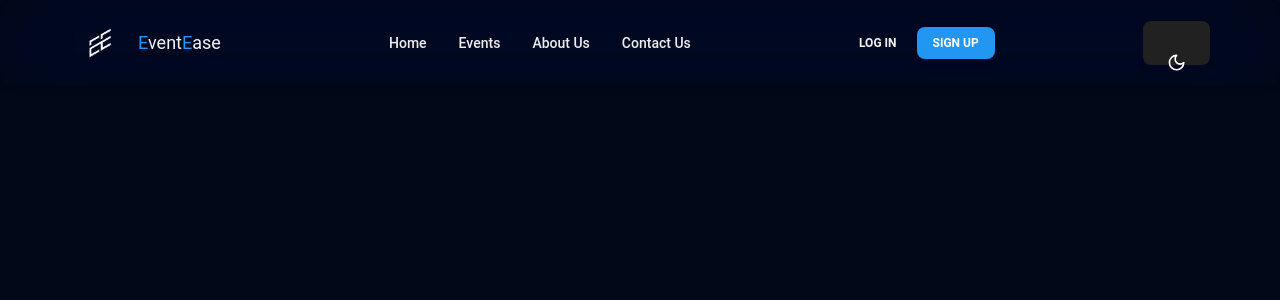
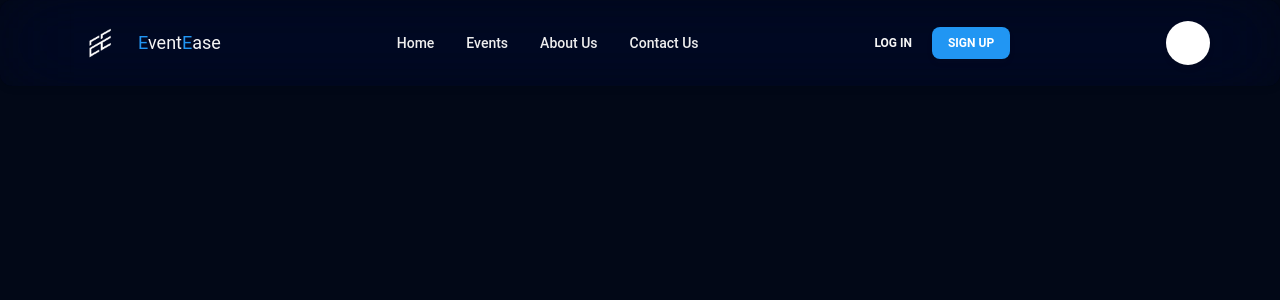
Before and after one commit to Ossama-Dev07/EventEase-, a React (Vite) app in the folder frontend/: page /recoveryPassword in a window 1280 px wide. Shown: the top 300 px of the page. Built offline with nearby package versions, Linux system fonts and the light colour scheme; no server answers.

Commit message:
change style of dark mode

```diff
--- a/frontend/src/components/SideBar.jsx
+++ b/frontend/src/components/SideBar.jsx
@@ -15,7 +15,6 @@ import logoL from "../assets/logoL.png";
 import logoD from "../assets/logoD.png";
 
 import { Moon, Sun } from "lucide-react";
-
 
 import {
   DropdownMenu,
@@ -36,6 +35,9 @@ function SideBar() {
   const { theme } = useTheme();
 
   axios.defaults.withCredentials = true;
+  const toggleTheme = () => {
+    setTheme(theme === "light" ? "dark" : "light");
+  };
 
   const handleSignup = () => {
     navigate("/signcard", {
@@ -56,7 +58,6 @@ function SideBar() {
       const res = await axios.get("http://localhost:30084/user");
       setUserData(res.data.user);
       setLogged(res.data.valid);
-
     } catch (err) {
       console.error("Error fetching data:", err);
     } finally {
@@ -242,26 +243,18 @@ function SideBar() {
             </svg>
           )}
         </IconButton>
-        <DropdownMenu>
-          <DropdownMenuTrigger asChild>
-            <Button  size="icon">
-              <Sun className="h-[1.2rem] w-[1.2rem] rotate-0 scale-100 transition-all dark:-rotate-90 dark:scale-0" />
-              <Moon className="absolute h-[1.2rem] w-[1.2rem] rotate-90 scale-0 transition-all dark:rotate-0 dark:scale-100" />
-              <span className="sr-only">Toggle theme</span>
-            </Button>
-          </DropdownMenuTrigger>
-          <DropdownMenuContent align="end">
-            <DropdownMenuItem onClick={() => setTheme("light")}>
-              Light
-            </DropdownMenuItem>
-            <DropdownMenuItem onClick={() => setTheme("dark")}>
-              Dark
-            </DropdownMenuItem>
-            <DropdownMenuItem onClick={() => setTheme("system")}>
-              System
-            </DropdownMenuItem>
-          </DropdownMenuContent>
-        </DropdownMenu>
+        <Button
+          size="icon"
+          onClick={toggleTheme}
+          className="relative rounded-full h-11 w-11 p-2 bg-[#000826] dark:bg-white"
+        >
+          <Sun className="absolute top-1/2 left-1/2 transform -translate-x-1/2 -translate-y-1/2 h-[1.2rem] w-[1.2rem] rotate-0 scale-100 transition-all dark:-rotate-90 dark:scale-0 dark:fill-blue-400" />
+
+          <Moon className="absolute top-1/2 left-1/2 transform -translate-x-1/2 -translate-y-1/2 h-[1.2rem] w-[1.2rem] rotate-90 scale-0 transition-all dark:rotate-0 dark:scale-100" />
+
+          {/* Screen reader text */}
+          <span className="sr-only">Toggle theme</span>
+        </Button>
       </div>
       <MobileNav open={openNav}>
         <div className="container mx-auto">
--- a/frontend/src/components/sign/Test.jsx
+++ b/frontend/src/components/sign/Test.jsx
@@ -44,7 +44,7 @@ const Home = () => {
     formData.append("password", userData.password);
 
     if (image) {
-      formData.append("image", image); // Append image as binary
+      formData.append("image", image);
     }
     for (let pair of formData.entries()) {
       console.log(pair[0] + ": " + pair[1]);
```
